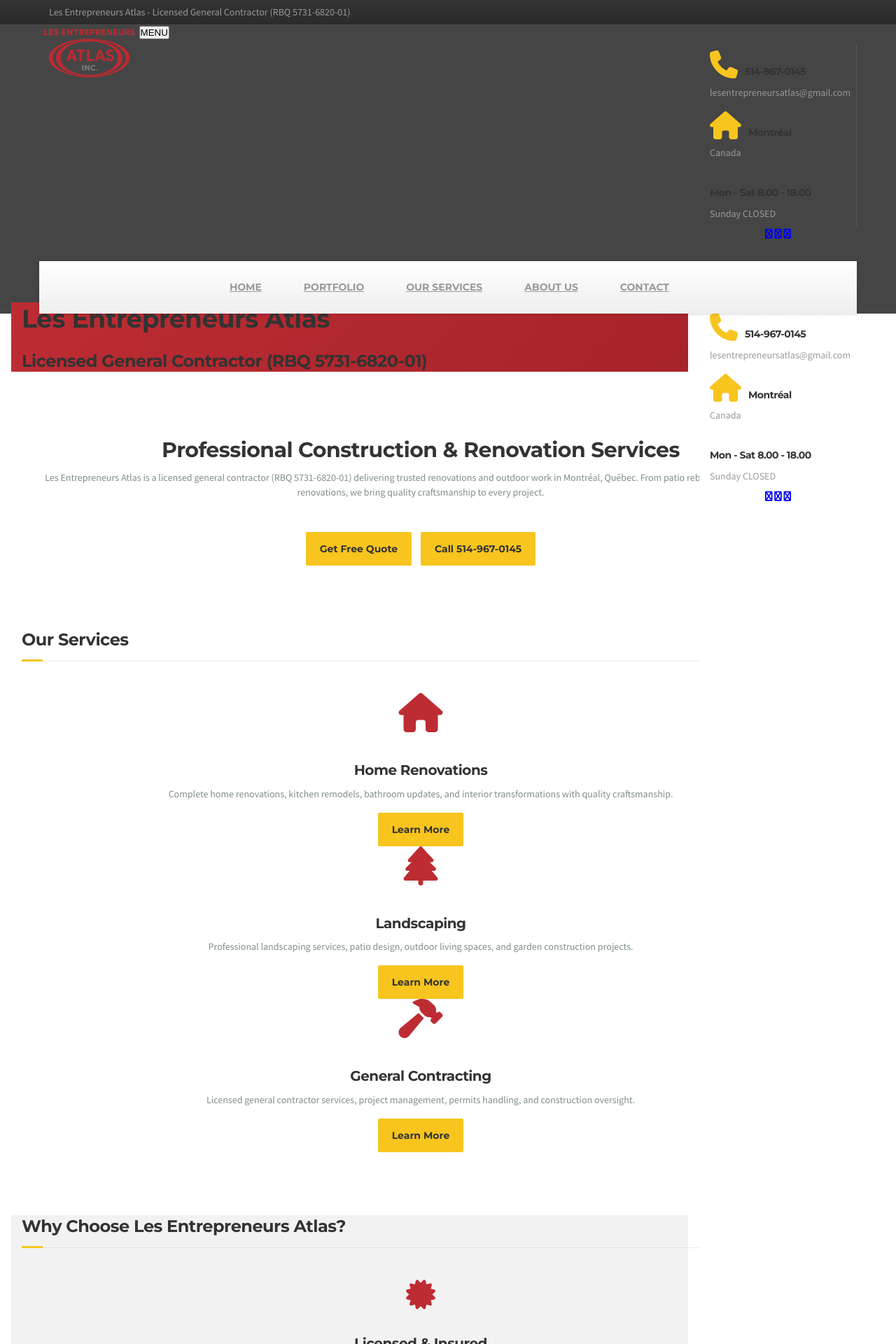
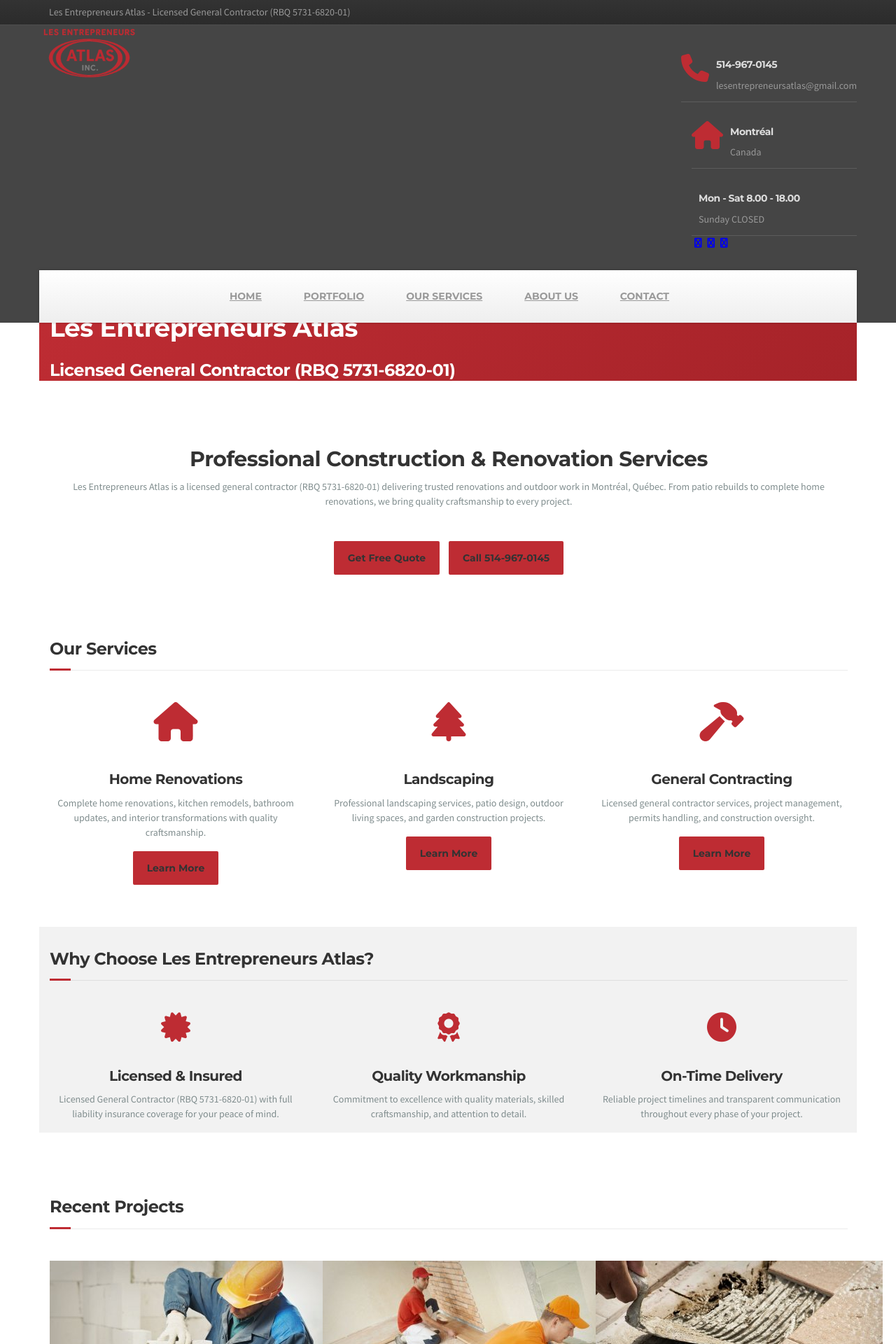
Before and after one commit to Endracion/Atlas, a Jekyll site: the page built from index.md, in a window 1280 px wide. Shown: the top 1920 px of the page at 70% size. Built offline with Jekyll 4.4.1, drawn with Linux system fonts in a browser that asks for light colours.

Commit message:
footer fixes

```diff
--- a/_layouts/renotheme.html
+++ b/_layouts/renotheme.html
@@ -80,7 +80,6 @@
 			</div>
 			<!-- Toggle Button for Mobile Navigation -->
 			<button type="button" class="navbar-toggle" data-toggle="collapse" data-target="#buildpress-navbar-collapse">
-				<span class="navbar-toggle__text">MENU</span>
 				<span class="navbar-toggle__icon-bar">
 					<span class="icon-bar"></span>
 					<span class="icon-bar"></span>
@@ -187,7 +186,7 @@
 						<div class="widget widget_text push-down-30">
 							<h6 class="footer__headings">ABOUT US</h6>
 							<div class="textwidget">
-								<img src="/assets/images/AtlasLogoTransparent.png" alt="{{ site.company.name }}" width="218" height="45" />
+								<img src="/assets/images/AtlasLogoTransparent.png" alt="{{ site.company.name }}" width="200" />
 								<br><br>
 								{{ site.description }}
 								<br><br>
--- a/assets/css/main.css
+++ b/assets/css/main.css
@@ -115,6 +115,239 @@
 .grid-2 { grid-template-columns: repeat(auto-fit, minmax(300px, 1fr)); }
 .grid-3 { grid-template-columns: repeat(auto-fit, minmax(250px, 1fr)); }
 .grid-4 { grid-template-columns: repeat(auto-fit, minmax(200px, 1fr)); }
+
+/* Bootstrap Grid System (for compatibility with BuildPress theme) */
+.row {
+  margin-left: -15px;
+  margin-right: -15px;
+}
+
+.row::before,
+.row::after {
+  display: table;
+  content: " ";
+}
+
+.row::after {
+  clear: both;
+}
+
+.col-xs-12, .col-sm-12, .col-md-12, .col-lg-12,
+.col-xs-11, .col-sm-11, .col-md-11, .col-lg-11,
+.col-xs-10, .col-sm-10, .col-md-10, .col-lg-10,
+.col-xs-9, .col-sm-9, .col-md-9, .col-lg-9,
+.col-xs-8, .col-sm-8, .col-md-8, .col-lg-8,
+.col-xs-7, .col-sm-7, .col-md-7, .col-lg-7,
+.col-xs-6, .col-sm-6, .col-md-6, .col-lg-6,
+.col-xs-5, .col-sm-5, .col-md-5, .col-lg-5,
+.col-xs-4, .col-sm-4, .col-md-4, .col-lg-4,
+.col-xs-3, .col-sm-3, .col-md-3, .col-lg-3,
+.col-xs-2, .col-sm-2, .col-md-2, .col-lg-2,
+.col-xs-1, .col-sm-1, .col-md-1, .col-lg-1 {
+  position: relative;
+  min-height: 1px;
+  padding-left: 15px;
+  padding-right: 15px;
+  float: left;
+}
+
+.col-xs-12 {
+  width: 100%;
+}
+
+.col-xs-11 {
+  width: 91.66666667%;
+}
+
+.col-xs-10 {
+  width: 83.33333333%;
+}
+
+.col-xs-9 {
+  width: 75%;
+}
+
+.col-xs-8 {
+  width: 66.66666667%;
+}
+
+.col-xs-7 {
+  width: 58.33333333%;
+}
+
+.col-xs-6 {
+  width: 50%;
+}
+
+.col-xs-5 {
+  width: 41.66666667%;
+}
+
+.col-xs-4 {
+  width: 33.33333333%;
+}
+
+.col-xs-3 {
+  width: 25%;
+}
+
+.col-xs-2 {
+  width: 16.66666667%;
+}
+
+.col-xs-1 {
+  width: 8.33333333%;
+}
+
+@media (min-width: 768px) {
+  .col-sm-12 {
+    width: 100%;
+  }
+
+  .col-sm-11 {
+    width: 91.66666667%;
+  }
+
+  .col-sm-10 {
+    width: 83.33333333%;
+  }
+
+  .col-sm-9 {
+    width: 75%;
+  }
+
+  .col-sm-8 {
+    width: 66.66666667%;
+  }
+
+  .col-sm-7 {
+    width: 58.33333333%;
+  }
+
+  .col-sm-6 {
+    width: 50%;
+  }
+
+  .col-sm-5 {
+    width: 41.66666667%;
+  }
+
+  .col-sm-4 {
+    width: 33.33333333%;
+  }
+
+  .col-sm-3 {
+    width: 25%;
+  }
+
+  .col-sm-2 {
+    width: 16.66666667%;
+  }
+
+  .col-sm-1 {
+    width: 8.33333333%;
+  }
+}
+
+@media (min-width: 992px) {
+  .col-md-12 {
+    width: 100%;
+  }
+
+  .col-md-11 {
+    width: 91.66666667%;
+  }
+
+  .col-md-10 {
+    width: 83.33333333%;
+  }
+
+  .col-md-9 {
+    width: 75%;
+  }
+
+  .col-md-8 {
+    width: 66.66666667%;
+  }
+
+  .col-md-7 {
+    width: 58.33333333%;
+  }
+
+  .col-md-6 {
+    width: 50%;
+  }
+
+  .col-md-5 {
+    width: 41.66666667%;
+  }
+
+  .col-md-4 {
+    width: 33.33333333%;
+  }
+
+  .col-md-3 {
+    width: 25%;
+  }
+
+  .col-md-2 {
+    width: 16.66666667%;
+  }
+
+  .col-md-1 {
+    width: 8.33333333%;
+  }
+}
+
+@media (min-width: 1200px) {
+  .col-lg-12 {
+    width: 100%;
+  }
+
+  .col-lg-11 {
+    width: 91.66666667%;
+  }
+
+  .col-lg-10 {
+    width: 83.33333333%;
+  }
+
+  .col-lg-9 {
+    width: 75%;
+  }
+
+  .col-lg-8 {
+    width: 66.66666667%;
+  }
+
+  .col-lg-7 {
+    width: 58.33333333%;
+  }
+
+  .col-lg-6 {
+    width: 50%;
+  }
+
+  .col-lg-5 {
+    width: 41.66666667%;
+  }
+
+  .col-lg-4 {
+    width: 33.33333333%;
+  }
+
+  .col-lg-3 {
+    width: 25%;
+  }
+
+  .col-lg-2 {
+    width: 16.66666667%;
+  }
+
+  .col-lg-1 {
+    width: 8.33333333%;
+  }
+}
 
 /* Button System */
 .btn {
@@ -585,8 +818,10 @@
   font-weight: 500;
 }
 
-footer a:hover {
-  color: var(--text-white);
+/* Only apply black hover to navigation links in footer, not buttons */
+.footer .widget_nav_menu a:hover {
+  color: #000000 !important;
+  text-decoration: underline !important;
 }
 
 footer p {
@@ -594,9 +829,36 @@
   margin-bottom: var(--spacing-sm);
 }
 
+/* Hide bullet points in footer lists */
+footer ul {
+  list-style: none;
+  padding-left: 0;
+}
+
+footer li {
+  list-style: none;
+}
+
 /* Override white text color for footer icons */
 footer i {
   color: #2c2c2c !important;
+}
+
+/* Ensure white text on red backgrounds */
+.bg-primary,
+[style*="background-color: #be2c33"],
+[style*="background-color:#be2c33"],
+[style*="background: linear-gradient"],
+.footer-bottom {
+  color: var(--text-white) !important;
+}
+
+.bg-primary *,
+[style*="background-color: #be2c33"] *,
+[style*="background-color:#be2c33"] *,
+[style*="background: linear-gradient"] *,
+.footer-bottom * {
+  color: inherit !important;
 }
 .text-muted { color: var(--text-light); }
 
--- a/assets/css/renotheme.css
+++ b/assets/css/renotheme.css
@@ -7,7 +7,7 @@
 /* RenoTheme Variables - Adapted to Atlas */
 :root {
   --renotheme-primary: #be2c33; /* Atlas red */
-  --renotheme-secondary: #f7c51e; /* RenoTheme yellow */
+  --renotheme-secondary: #be2c33; /* RenoTheme yellow */
   --renotheme-dark: #454545;
   --renotheme-light: #f2f2f2;
   --renotheme-text-dark: #333333;
@@ -169,10 +169,67 @@
     float: right;
   }
 }
+
+/* Header widget responsive behavior */
+@media (max-width: 991px) {
+  .header-widgets-desktop {
+    display: none !important;
+  }
+}
+
+@media (min-width: 992px) {
+  .header-widgets:not(.header-widgets-desktop) {
+    display: none !important;
+  }
+}
 @media (min-width: 1200px) {
   .header-widgets {
     padding: 28px 0;
     float: right;
+  }
+}
+
+/* Header Widgets Flexbox Layout for Desktop */
+@media (min-width: 992px) {
+  .header-widgets {
+    padding: 14px 0 28px 0;
+    float: right;
+    display: flex;
+    flex-direction: row;
+    align-items: center;
+  }
+
+  .header-widgets .widget {
+    flex: 0 0 auto;
+    margin-left: 15px;
+  }
+
+  .header-widgets .widget:first-child {
+    margin-left: 0;
+  }
+
+  .header-widgets .widget-icon-box .icon-box {
+    display: flex;
+    align-items: center;
+    text-align: left;
+  }
+
+  .header-widgets .widget-icon-box .icon-box > .fa {
+    flex-shrink: 0;
+    margin-right: 10px;
+  }
+
+  .header-widgets .widget-icon-box .icon-box__text {
+    flex: 1;
+  }
+
+  .header-widgets .widget-social-icons {
+    display: flex;
+    align-items: center;
+  }
+
+  .header-widgets .widget-social-icons .social-icons__link {
+    margin: 0 4px;
   }
 }
 
@@ -185,20 +242,7 @@
   color: #999999;
 }
 
-@media (min-width: 992px) {
-  .icon-box {
-    float: left;
-    padding: 8px 0;
-    width: 210px;
-    border-bottom: 0;
-    border-right: 1px solid rgba(250, 250, 250, 0.12);
-    text-align: left;
-    margin-left: 15px;
-  }
-}
-
 .icon-box > .fa {
-  float: left;
   font-size: 40px;
   margin-right: 10px;
   color: var(--renotheme-secondary);
@@ -208,7 +252,7 @@
   margin: 4px 0 0 0;
   font-size: 14px;
   font-weight: bold;
-  color: #dddddd;
+  color: #dddddd !important;
 }
 
 .icon-box__subtitle {
@@ -571,6 +615,44 @@
   }
 }
 
+/* Bootstrap Responsive Utilities */
+.hidden-xs {
+  display: none !important;
+}
+
+.hidden-sm {
+  display: none !important;
+}
+
+.hidden-md {
+  display: none !important;
+}
+
+.hidden-lg {
+  display: none !important;
+}
+
+@media (min-width: 768px) {
+  .hidden-xs {
+    display: block !important;
+  }
+}
+
+@media (min-width: 992px) {
+  .hidden-xs,
+  .hidden-sm {
+    display: block !important;
+  }
+}
+
+@media (min-width: 1200px) {
+  .hidden-xs,
+  .hidden-sm,
+  .hidden-md {
+    display: block !important;
+  }
+}
+
 /* Responsive Design */
 @media (max-width: 991px) {
   .navigation--main .sub-menu {
@@ -617,6 +699,54 @@
   }
 }
 
+/* Navbar Toggle Button */
+.navbar-toggle {
+  background: var(--renotheme-secondary);
+  border-radius: 2px;
+  padding: 10px 12px;
+  margin: 10px 0;
+  transition: all 200ms ease-out;
+  border: none;
+  cursor: pointer;
+}
+
+@media (min-width: 480px) {
+  .navbar-toggle { margin: 34px 0; }
+}
+
+.navbar-toggle:hover {
+  background: #eeb908;
+}
+
+.navbar-toggle .icon-bar {
+  background: var(--renotheme-text-dark);
+  width: 18px;
+  height: 3px;
+  display: block;
+  border-radius: 1px;
+}
+
+.navbar-toggle .icon-bar + .icon-bar {
+  margin-top: 3px;
+}
+
+.navbar-toggle:focus {
+  outline: none;
+}
+
+.navbar-toggle__icon-bar {
+  vertical-align: middle;
+  display: inline-block;
+  height: 18px;
+}
+
+/* Hide navbar toggle on desktop */
+@media (min-width: 992px) {
+  .navbar-toggle {
+    display: none;
+  }
+}
+
 /* Utility Classes */
 .renotheme-spacer { height: 30px; }
 .renotheme-spacer-big { height: 60px; }
```
